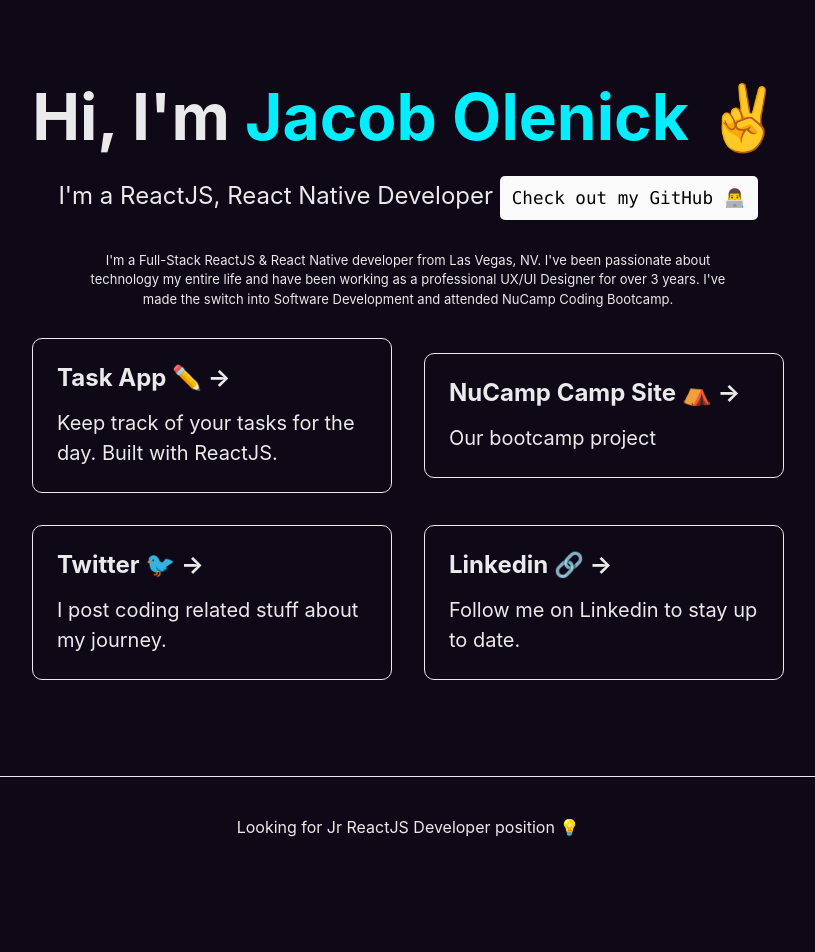
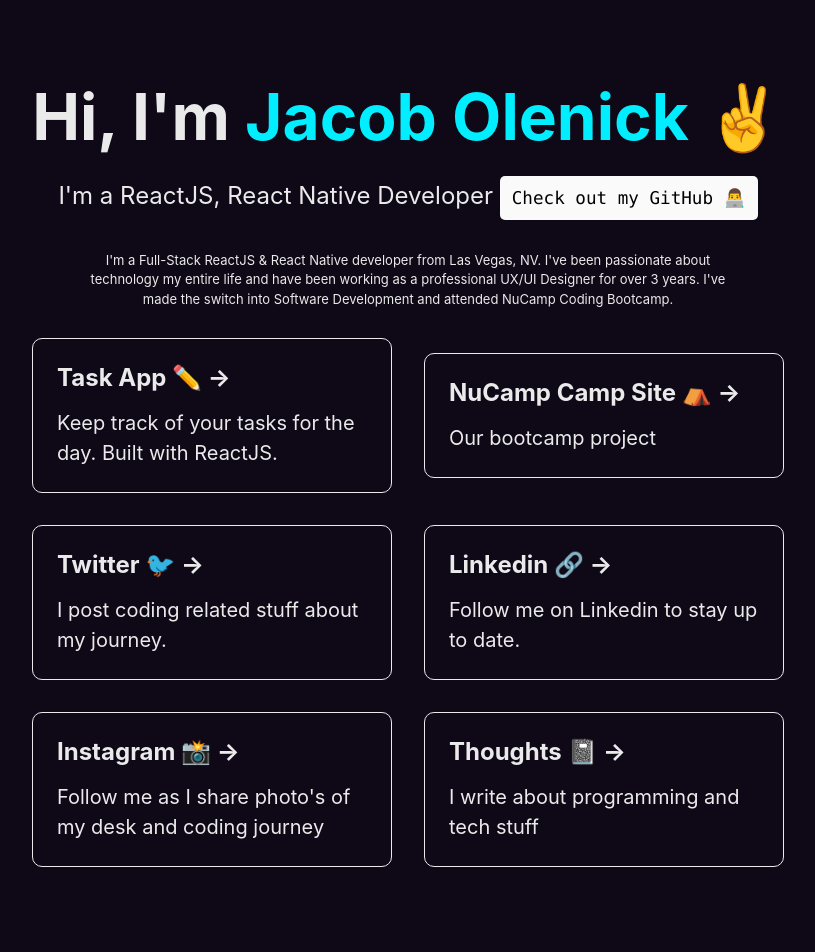
Before and after one commit to jacobolenick/portfoliosite, a Next.js app: page / in a window 1280 px wide. Shown: the top 952 px of the page, without its empty margins (232-1047 px from the left). Before the commit the page ends 876 px from the top, so only its background shows below. Built offline with nearby package versions, Linux system fonts and the light colour scheme.

Commit message:
added some new features and compnonets

```diff
--- a/pages/index.js
+++ b/pages/index.js
@@ -52,16 +52,36 @@
               Follow me on Linkedin to stay up to date.
             </p>
           </a>
+
+          <a
+            href="https://instagram.com/coffeeprogrammer"
+            className={styles.card}
+          >
+            <h3>Instagram 📸 &rarr;</h3>
+            <p>Follow me as I share photo's of my desk and coding journey</p>
+          </a>
+
+          <a
+            href="https://medium.com/jacobolenick"
+            className={styles.card}
+          >
+            <h3>Thoughts 📓 &rarr;</h3>
+            <p>
+              I write about programming and tech stuff
+            </p>
+          </a>
+
+
         </div>
       </main>
 
       <footer className={styles.footer}>
         <a
-          href="https://vercel.com?utm_source=create-next-app&utm_medium=default-template&utm_campaign=create-next-app"
+          href="olenickjacob@gmail.com"
           target="_blank"
           rel="noopener noreferrer"
         >
-          Looking for Jr ReactJS Developer position 💡 {' '}
+          click here to reach out for a Jr ReactJS Developer position 💡 {' '}
 
         </a>
       </footer>
```
